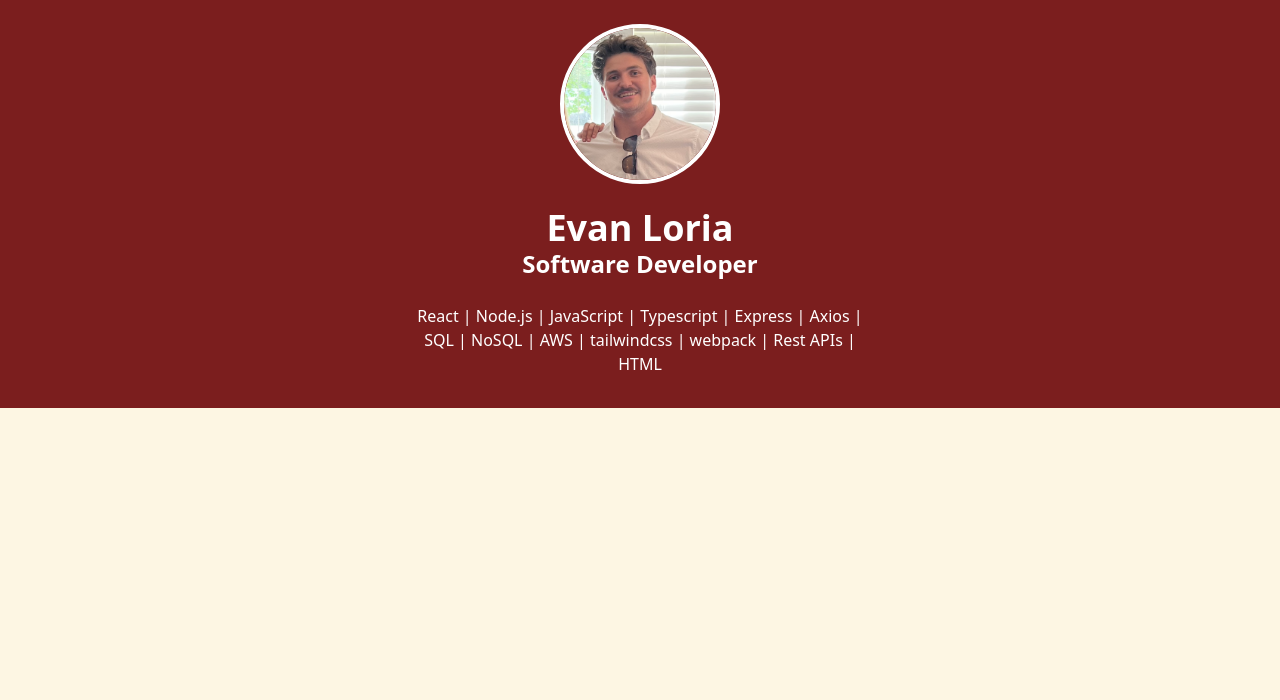
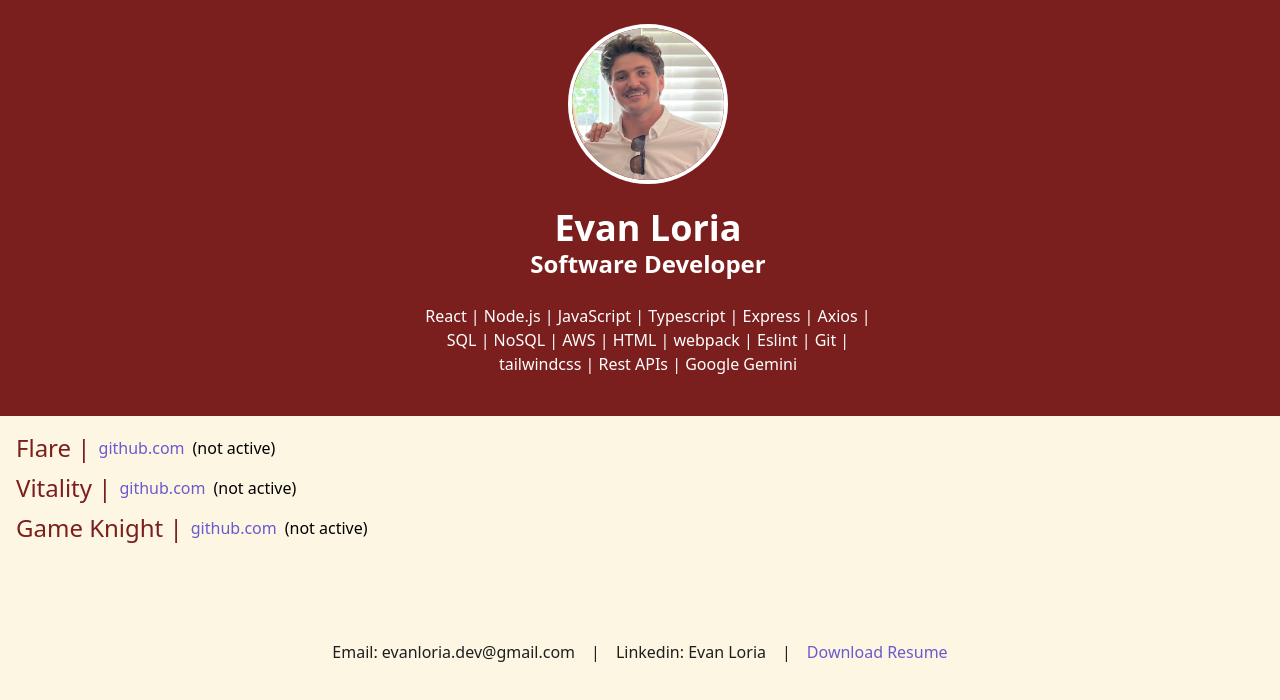
Before and after one commit to evanloria4/evanloria.com, a React app: page / in a window 1280 px wide. Shown: the top 700 px of the page. Built offline with nearby package versions, Linux system fonts and the light colour scheme.

Commit message:
Add contact info

```diff
--- a/src/client/App.tsx
+++ b/src/client/App.tsx
@@ -5,7 +5,7 @@ import profile from "./img/profile.png";
 function App() {
   return (
     <div className="min-h-screen flex flex-col">
-      <section className="bg-primary text-white pt-6">
+      <section className="bg-primary text-white pt-6 pl-4">
         <div className="mx-auto flex flex-col items-center justify-between gap-8">
           <div className="flex flex-col items-center text-center gap-6 max-w-md">
             <img
@@ -13,19 +13,79 @@ function App() {
               alt="Hello"
               className="w-40 h-40 rounded-full border-4 border-white"
             />
-            <div className="flex-cil gap-2">
+            <div className="flex-col gap-2">
               <div className="text-4xl font-bold">Evan Loria</div>
               <div className="text-2xl font-bold">Software Developer</div>
             </div>
-            <p>
+            <p className="pb-10">
               React | Node.js | JavaScript | Typescript | Express | Axios | SQL
-              | NoSQL | AWS | tailwindcss | webpack | Rest APIs | HTML
+              | NoSQL | AWS | HTML | webpack | Eslint | Git
+              | tailwindcss | Rest APIs | Google Gemini
             </p>
           </div>
-          <div className="w-full md:w-1/2"></div>
         </div>
       </section>
-      <div className="bg-cream flex-1 text-white"></div>
+      <div className="bg-cream flex-1 text-white">
+        <div className="flex flex-col gap-2 pt-4">
+          <div className="flex flex-row gap-2 items-center">
+            <div className="text-primary text-2xl pl-4">Flare |</div>
+            <a
+              href="https://github.com/the-full-stack-attack/flare"
+              className="text-accent hover:underline font-medium"
+              target="_blank"
+              rel="noopener noreferrer"
+            >
+              github.com
+            </a>
+            <div className="text-black">(not active)</div>
+          </div>
+          <div className="flex flex-row gap-2 items-center">
+            <div className="text-primary text-2xl pl-4">Vitality |</div>
+            <a
+              href="https://github.com/Awesome-Person-Interface/fitness-tracker"
+              className="text-accent hover:underline font-medium"
+              target="_blank"
+              rel="noopener noreferrer"
+            >
+              github.com
+            </a>
+            <div className="text-black">(not active)</div>
+          </div>
+          <div className="flex flex-row gap-2 items-center">
+            <div className="text-primary text-2xl pl-4">Game Knight |</div>
+            <a
+              href="https://github.com/Awesome-Person-Interface/game-knight"
+              className="text-accent hover:underline font-medium"
+              target="_blank"
+              rel="noopener noreferrer"
+            >
+              github.com
+            </a>
+            <div className="text-black">(not active)</div>
+          </div>
+        </div>
+        <div className="flex flex-col mt-16 px-6 pt-8 sm:flex-row justify-center items-center gap-4 text-text">
+          <a
+            className="hover:underline"
+            target="_blank"
+            href="mailto:evanloria.dev@gmail.com"
+          >
+            Email: evanloria.dev@gmail.com
+          </a>
+          <span className="hidden sm:inline">|</span>
+          <a
+            className="hover:underline"
+            target="_blank"
+            href=" https://www.linkedin.com/in/evan-loria"
+          >
+            Linkedin: Evan Loria
+          </a>
+          <span className="hidden sm:inline">|</span>
+          <a className="hover:underline text-accent" href="../../resume.pdf" download>
+            Download Resume
+          </a>
+        </div>
+      </div>
     </div>
   );
 }
```
